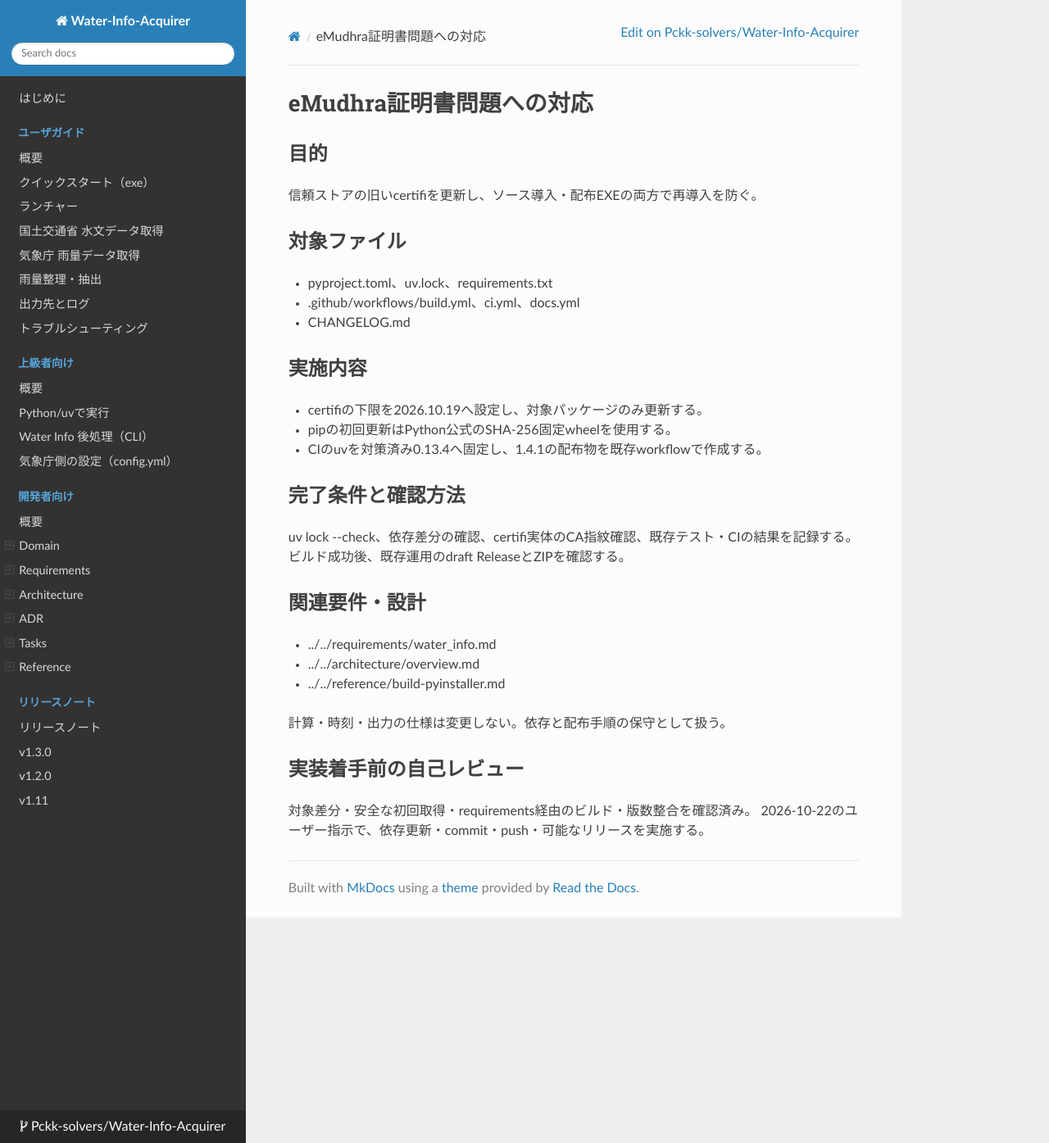
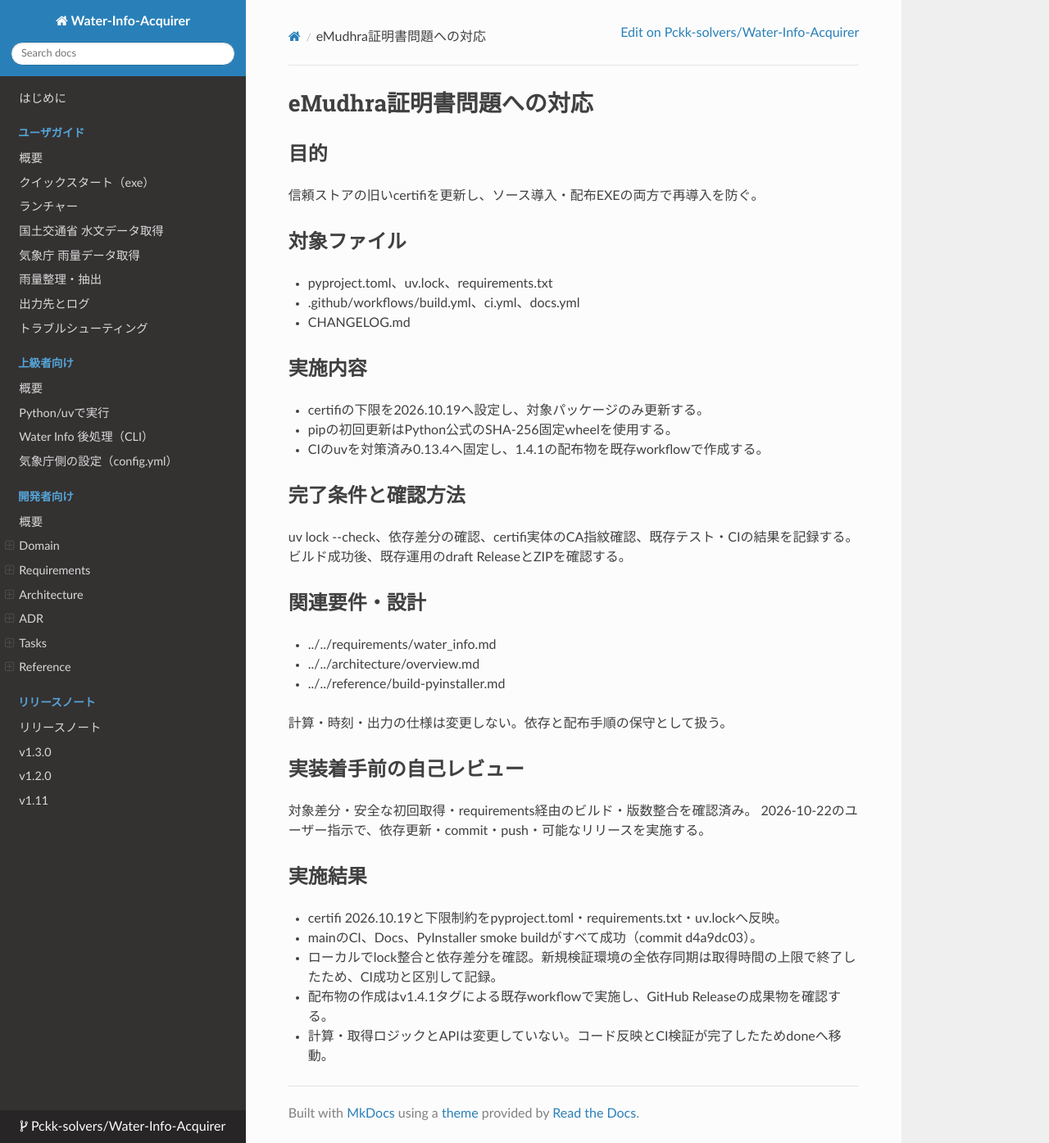
Before and after one commit to Pckk-solvers/Water-Info-Acquirer, an MkDocs documentation site: the page built from docs/dev/tasks/done/20261022_emudhra_certificate_update.md, in a window 1280 px wide and 1395 px high. Shown: the whole window at 82% size. Built offline with MkDocs 1.6.1, drawn with Linux system fonts in a browser that asks for light colours; nearby versions of some CDN libraries.

```diff
--- a/docs/dev/tasks/active/20261022_emudhra_certificate_update.md
+++ b/docs/dev/tasks/done/20261022_emudhra_certificate_update.md
@@ -33,3 +33,11 @@ uv lock --check、依存差分の確認、certifi実体のCA指紋確認、既
 
 対象差分・安全な初回取得・requirements経由のビルド・版数整合を確認済み。
 2026-10-22のユーザー指示で、依存更新・commit・push・可能なリリースを実施する。
+
+## 実施結果
+
+- certifi 2026.10.19と下限制約をpyproject.toml・requirements.txt・uv.lockへ反映。
+- mainのCI、Docs、PyInstaller smoke buildがすべて成功（commit d4a9dc03）。
+- ローカルでlock整合と依存差分を確認。新規検証環境の全依存同期は取得時間の上限で終了したため、CI成功と区別して記録。
+- 配布物の作成はv1.4.1タグによる既存workflowで実施し、GitHub Releaseの成果物を確認する。
+- 計算・取得ロジックとAPIは変更していない。コード反映とCI検証が完了したためdoneへ移動。
```
Also changed, not shown: docs/releases/index.md (+2 -0 lines), docs/releases/v1.4.1.md (added, +16 -0 lines).
